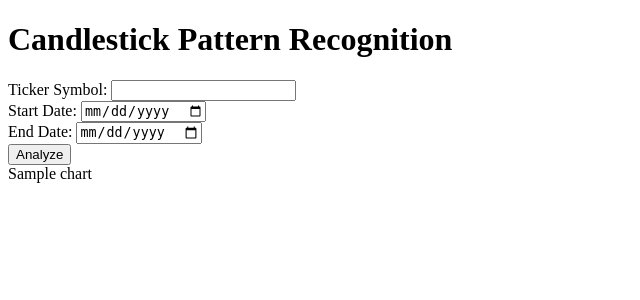
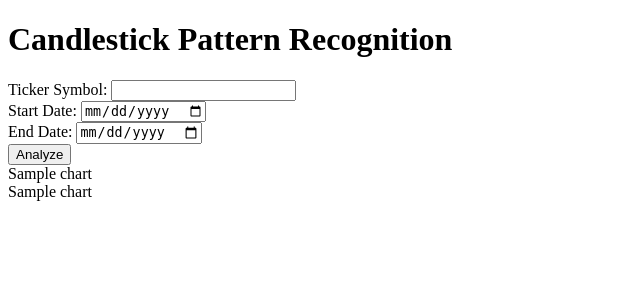
Before and after one commit to Pranay-Godghate13/Candle-stick-pattern-recognition-tool, a Flask app: template app/templates/index.html in a window 1280 px wide. Shown: the top 300 px of the page, without its empty margins (0-640 px from the left). Run offline with Flask 3, Linux system fonts and the light colour scheme; the template is opened without the code that fills it: most values are stand-ins (such as "Sample title", 1, 10 or a date in 2020); some libraries are stand-ins or nearby versions.

Commit message:
HTML updated and showing error problem solved

```diff
--- a/app/templates/index.html
+++ b/app/templates/index.html
@@ -17,6 +17,14 @@
         <input type="date" id="end_date" name="end_date" required>
         <br>
         <button type="submit">Analyze</button>
+
+        {% if error %}
+            <div class="error">{{ error }}</div>
+        {% endif %}
+        {% if chart %}
+            <div>{{ chart|safe }}</div>
+        {% endif %}
+
     </form>
     <div>
         {{ chart|safe }}
```
